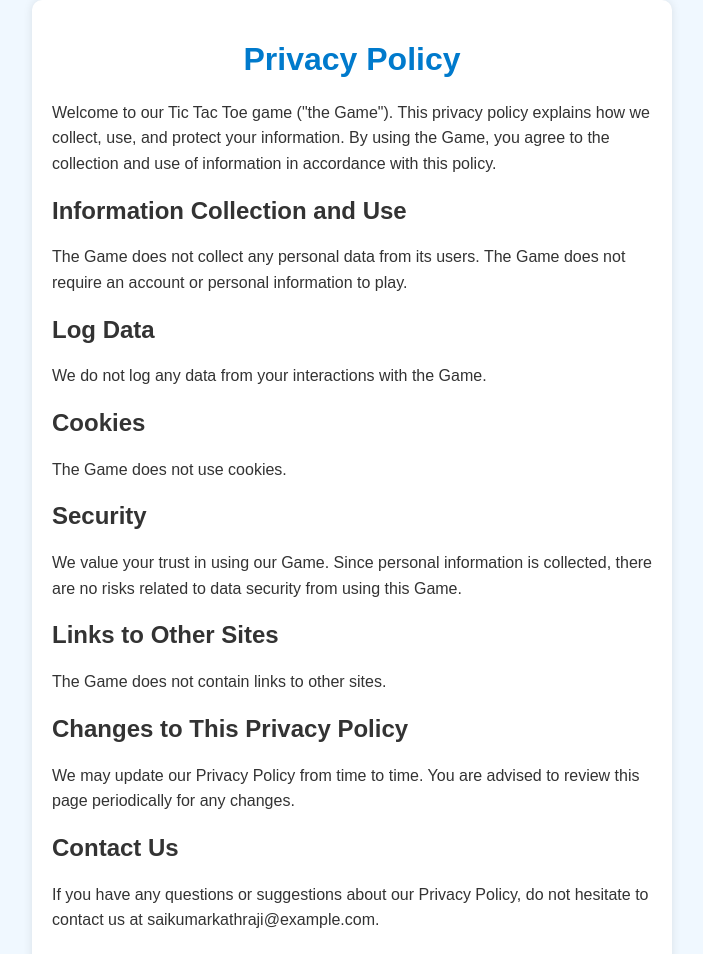
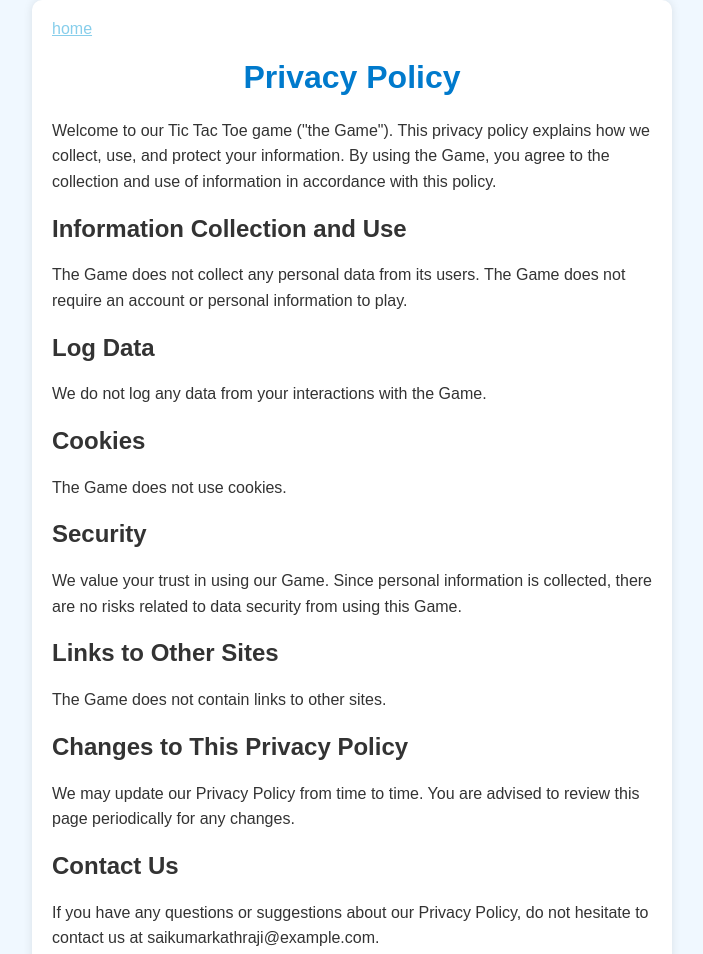
Before and after one commit to saikumar911/Tic-Tac-Toe-game, a plain HTML site: page privacy.html in a window 1280 px wide. Shown: the top 954 px of the page, without its empty margins (288-991 px from the left). Drawn offline with Linux system fonts and the light colour scheme.

Commit message:
privacy.html

```diff
--- a/privacy.html
+++ b/privacy.html
@@ -31,10 +31,14 @@
         p {
             line-height: 1.6;
         }
+        a {
+            color: skyblue;
+        }
     </style>
 </head>
 <body>
     <div class="container">
+        <a href="tic tac toe.html">home</a>
         <h1>Privacy Policy</h1>
         <p>Welcome to our Tic Tac Toe game ("the Game"). This privacy policy explains how we collect, use, and protect your information. By using the Game, you agree to the collection and use of information in accordance with this policy.</p>
 
```
